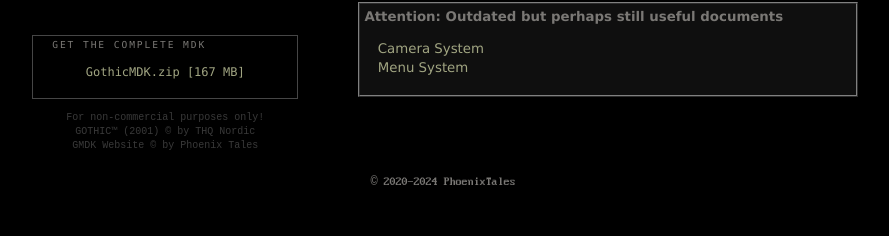
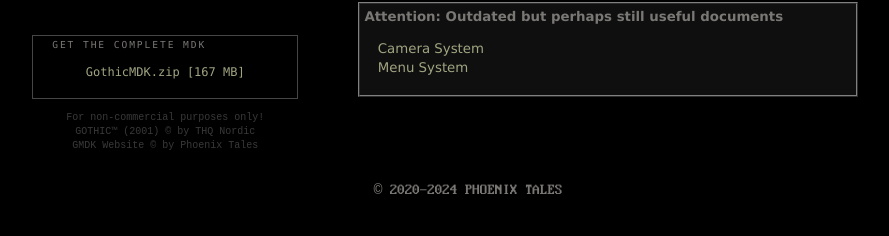
Before and after one commit to PhoenixTales/mdk.gothicarchive.org, a Jekyll site: the page built from index.html, in a window 1280 px wide. Shown: the part 1526-1762 px from the top of the page, without its empty margins (24-913 px from the left). Built offline with Jekyll 4.4.1, drawn with Linux system fonts in a browser that asks for light colours.

Commit message:
upd font size

```diff
--- a/_includes/footer.html
+++ b/_includes/footer.html
@@ -1,5 +1,5 @@
   <footer>
-    <p>&#169; 2020-2024 PhoenixTales</p>
+    <p>&#169; 2020-2024 Phoenix Tales</p>
     <!--<ul>
       <li><a href="https://github.com/PhoenixTales" target="_blank">Git</a></li>
       <li><a href="https://discord.gg/5uHcsEJ44h" target="_blank">Discord</a></li>
--- a/style.css
+++ b/style.css
@@ -42,6 +42,8 @@
 footer {
   width: 100%;
   padding: 1em 1em;
+  font-size: 15px;
+  text-transform: uppercase;
   display: flex;
   font-family: "IBM VGA 8x16", monospace;
 }
```
